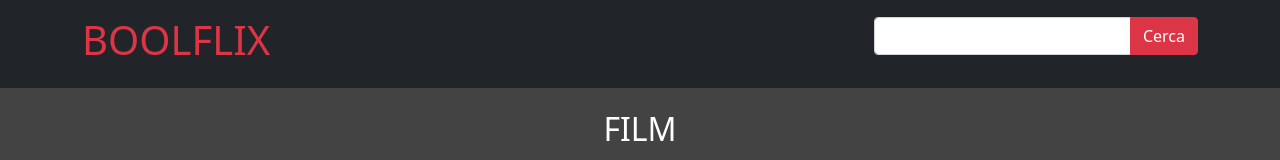
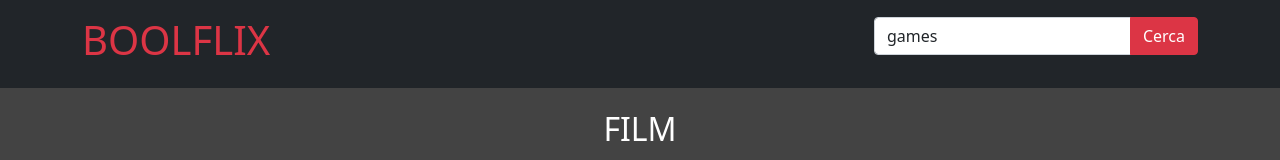
Before and after one commit to Salvo170586SP/vue-boolflix, a Vue app: page / in a window 1280 px wide. Shown: the top 160 px of the page. Built offline with nearby package versions, Linux system fonts and the light colour scheme.

Commit message:
added border card

```diff
--- a/src/App.vue
+++ b/src/App.vue
@@ -83,7 +83,7 @@ body {
   color: white;
 }
 
-header{
+header {
   z-index: 1;
 }
 
--- a/src/components/Card.vue
+++ b/src/components/Card.vue
@@ -67,7 +67,9 @@ export default {
 .card-item {
   position: relative;
   background: black;
+  border: 3px solid white;
   height: 500px;
+  cursor: pointer;
 }
 .w-35 {
   width: 35px;
--- a/src/components/Search.vue
+++ b/src/components/Search.vue
@@ -21,7 +21,7 @@ export default {
   name: "Search",
   data() {
     return {
-      searchTerm: "",
+      searchTerm: "games",
     };
   },
   methods: {
```
Also changed, not shown: 6 other files (tests, documents, lock files or other folders).
